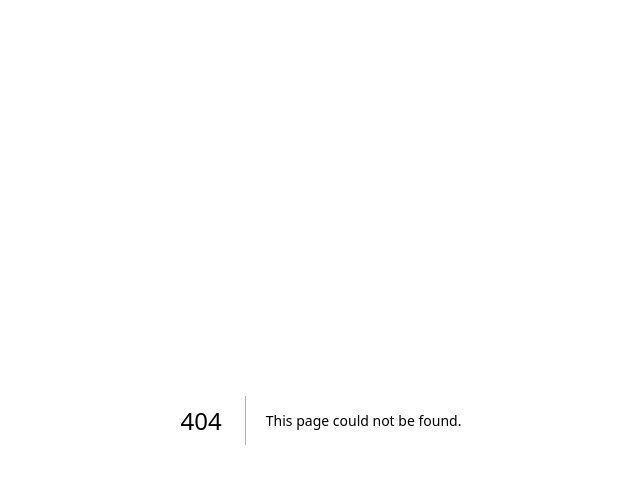
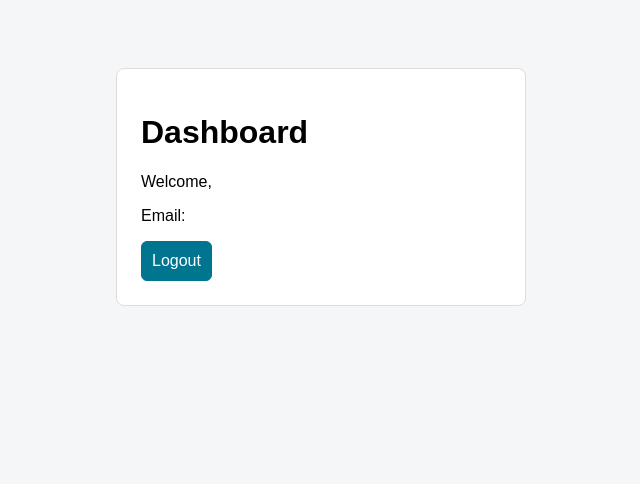
Before and after one commit to chaw08281-beep/06_auth_mysql, a Next.js app: page /dashboard in a window 1280 px wide. Before the commit this address had no page. Shown: the top 484 px of the page, without its empty margins (319-959 px from the left). Built offline with nearby package versions, Linux system fonts and the light colour scheme; no server answers.

Commit message:
Create page.js

```diff
--- /dev/null
+++ b/app/dashboard/page.js
@@ -0,0 +1,33 @@
+"use client";
+
+import { useState, useEffect } from "react";
+
+export default function DashboardPage() {
+  const [user, setUser] = useState(null);
+
+  // load the logged-in user from the API
+  useEffect(() => {
+    fetch("/api/me")
+      .then((response) => response.json())
+      .then((data) => setUser(data));
+  }, []);
+
+  // have the server delete the cookie, then go to the login page
+  const handleLogout = async () => {
+    await fetch("/api/logout", { method: "POST" });
+    window.location.href = "/login"; // full reload clears the cached state
+  };
+
+  if (!user) {
+    return <p>Loading...</p>;
+  }
+
+  return (
+    <div className="auth-box">
+      <h1>Dashboard</h1>
+      <p>Welcome, {user.fullname}</p>
+      <p>Email: {user.email}</p>
+      <button onClick={handleLogout}>Logout</button>
+    </div>
+  );
+}
```
